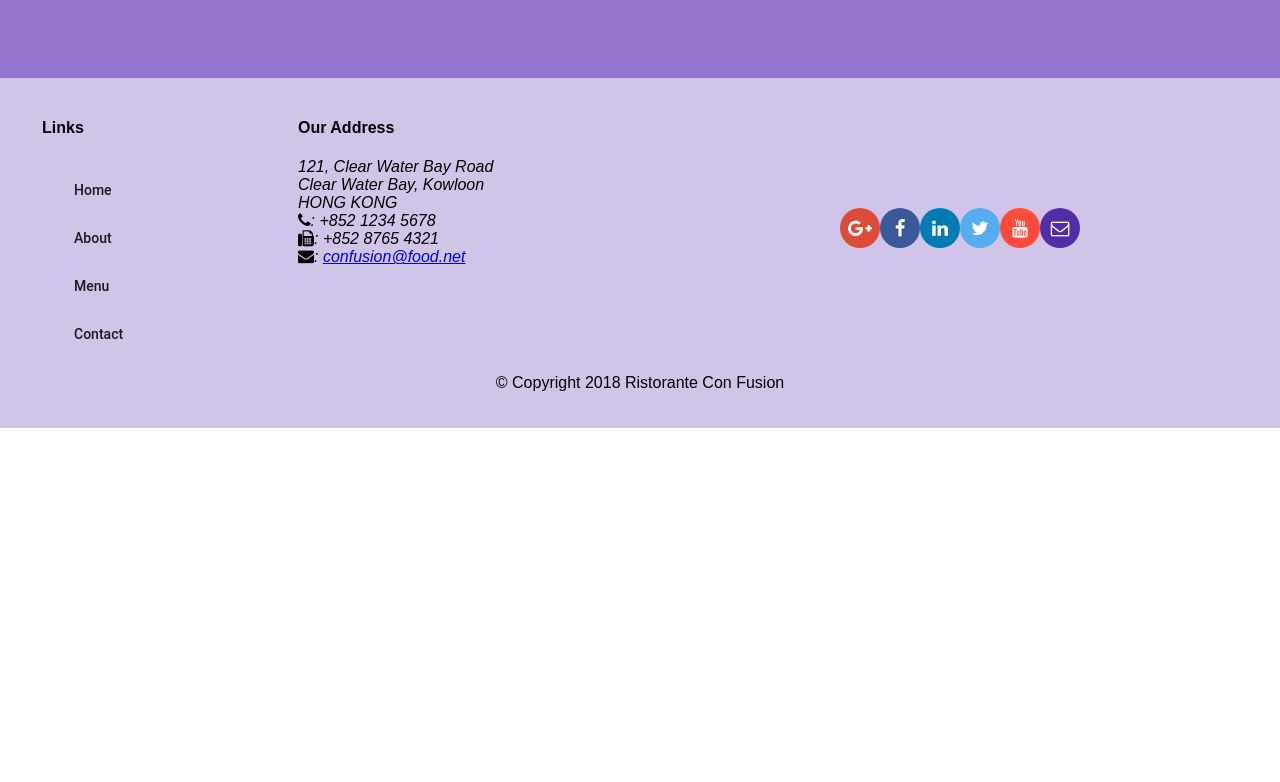
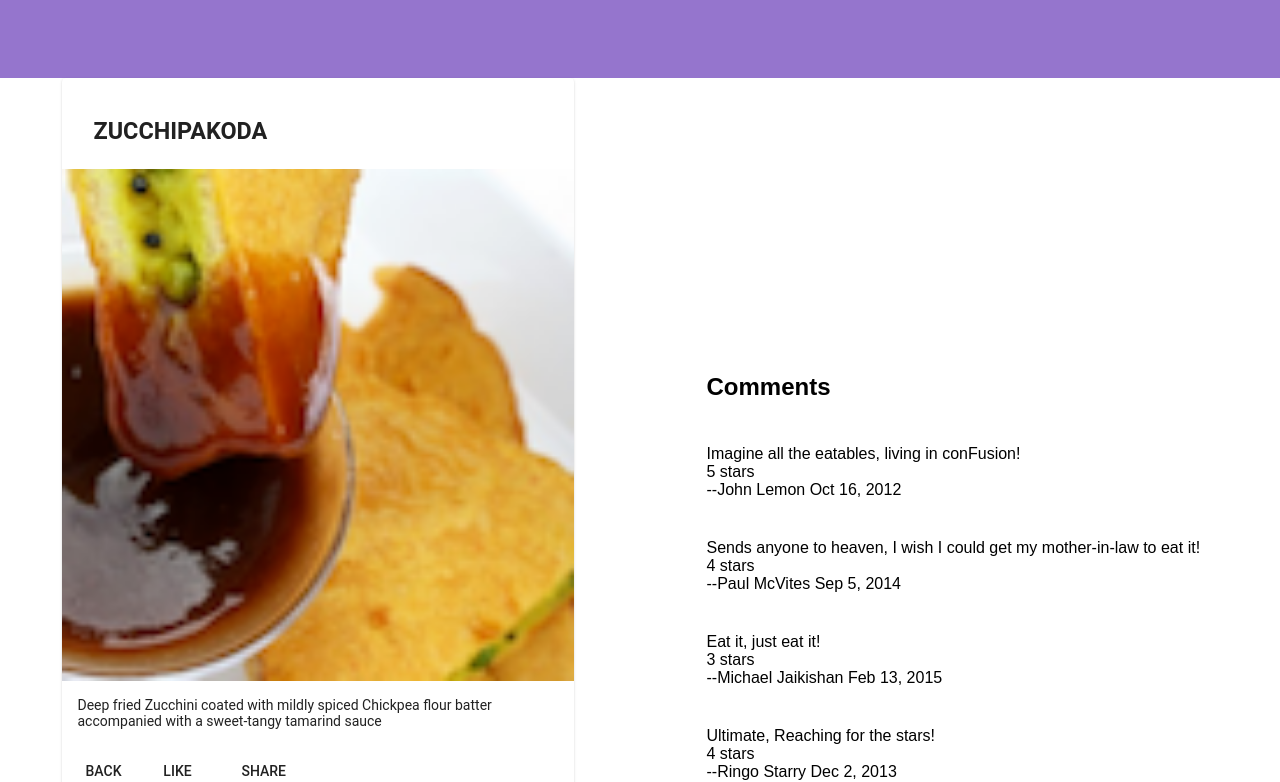
Before and after one commit to Nazeer1991/courseraAngular, an Angular app: page /dishdetail/1 in a window 1280 px wide. Before the commit this address led to /. Shown: the part 258-1040 px from the top of the page. Before the commit the page ends 800 px from the top, so only its background shows below. Built offline with nearby package versions, Linux system fonts and the light colour scheme.

Commit message:
single page application part-2

```diff
--- a/src/app/app-routing/routes.ts
+++ b/src/app/app-routing/routes.ts
@@ -9,7 +9,8 @@
 export const routes: Routes = [
     {path:'home',component:HomeComponent},
     {path:'menu',component:MenuComponent},
-    {path:'',redirectTo:'/home',pathMatch:'full'},
-    {path:'contactus',component:ContactComponent}
+    {path:'contactus',component:ContactComponent},
+    {path:'dishdetail/:id',component:DishdetailComponent},
+    {path:'',redirectTo:'/home',pathMatch:'full'}
 
 ];
--- a/src/app/dishdetail/dishdetail.component.html
+++ b/src/app/dishdetail/dishdetail.component.html
@@ -20,6 +20,7 @@
           <p>{{dish.description}} </p>
         </mat-card-content>
         <mat-card-actions>
+          <button mat-button (click)="goBack()">BACK</button>
           <button mat-button>LIKE</button>
           <button mat-button>SHARE</button>
         </mat-card-actions>
--- a/src/app/dishdetail/dishdetail.component.ts
+++ b/src/app/dishdetail/dishdetail.component.ts
@@ -1,49 +1,9 @@
-import { Component, OnInit,Input } from '@angular/core';
-import {Dish} from '../shared/dish'
+import { Component, OnInit } from '@angular/core';
+import {Dish} from '../shared/dish';
+import { DishService } from '../services/dish.service';
+import {Params,ActivatedRoute} from '@angular/router';
+import {Location} from '@angular/common';
 
-// const DISH = {
-//   id: '0',
-//   name: 'Uthappizza',
-//   image: '/assets/images/uthappizza.png',
-//   category: 'mains',
-//   featured: true,
-//   label: 'Hot',
-//   price: '4.99',
-//   // tslint:disable-next-line:max-line-length
-//   description: 'A unique combination of Indian Uthappam (pancake) and Italian pizza, topped with Cerignola olives, ripe vine cherry tomatoes, Vidalia onion, Guntur chillies and Buffalo Paneer.',
-//   comments: [
-//        {
-//            rating: 5,
-//            comment: 'Imagine all the eatables, living in conFusion!',
-//            author: 'John Lemon',
-//            date: '2012-10-16T17:57:28.556094Z'
-//        },
-//        {
-//            rating: 4,
-//            comment: 'Sends anyone to heaven, I wish I could get my mother-in-law to eat it!',
-//            author: 'Paul McVites',
-//            date: '2014-09-05T17:57:28.556094Z'
-//        },
-//        {
-//            rating: 3,
-//            comment: 'Eat it, just eat it!',
-//            author: 'Michael Jaikishan',
-//            date: '2015-02-13T17:57:28.556094Z'
-//        },
-//        {
-//            rating: 4,
-//            comment: 'Ultimate, Reaching for the stars!',
-//            author: 'Ringo Starry',
-//            date: '2013-12-02T17:57:28.556094Z'
-//        },
-//        {
-//            rating: 2,
-//            comment: 'It\'s your birthday, we\'re gonna party!',
-//            author: '25 Cent',
-//            date: '2011-12-02T17:57:28.556094Z'
-//        }
-//    ]
-// };
 
 
 @Component({
@@ -53,14 +13,19 @@
 })
 export class DishdetailComponent implements OnInit {
 
-    @Input()
+
     dish:Dish;
 
 
 
-  constructor() { }
+  constructor(private dishService:DishService, private location:Location, private route:ActivatedRoute) { }
 
   ngOnInit() {
+    const id = this.route.snapshot.params['id'];
+    this.dish = this.dishService.getDish(id);
   }
 
+  goBack():void{
+    this.location.back();
+  }
 }
--- a/src/app/footer/footer.component.html
+++ b/src/app/footer/footer.component.html
@@ -9,10 +9,10 @@
       <div fxFlex="40" fxFlexOffset="20px">
         <h4>Links</h4>
         <mat-list>
-          <mat-list-item><a mat-button>Home</a></mat-list-item>
-          <mat-list-item><a mat-button>About</a></mat-list-item>
-          <mat-list-item><a mat-button>Menu</a></mat-list-item>
-          <mat-list-item><a mat-button>Contact</a></mat-list-item>
+          <mat-list-item><a mat-button routerLink="/home">Home</a></mat-list-item>
+          <mat-list-item><a mat-button >About</a></mat-list-item>
+          <mat-list-item><a mat-buttonrouterLink="/menu">Menu</a></mat-list-item>
+          <mat-list-item><a mat-button routerLink="/contactus">Contact</a></mat-list-item>
         </mat-list>
       </div>
       <div fxFlex="55">
--- a/src/app/menu/menu.component.html
+++ b/src/app/menu/menu.component.html
@@ -7,7 +7,7 @@
   </div>
   <div fxFlex>
     <mat-grid-list cols="2" rowHeight="200px">
-      <mat-grid-tile *ngFor="let dish of dishes" (click)="onSelect(dish)">
+      <mat-grid-tile *ngFor="let dish of dishes" [routerLink]="['/dishdetail',dish.id]">
         <img height="200px" src={{dish.image}} alt={{dish.name}}>
         <mat-grid-tile-footer>
           <h1>{{dish.name | uppercase}}</h1>
@@ -32,6 +32,6 @@
       </mat-card-actions>
     </mat-card>
   </div> -->
-  <app-dishdetail [dish]="selectedDish"></app-dishdetail>
+
 
 </div>
```
